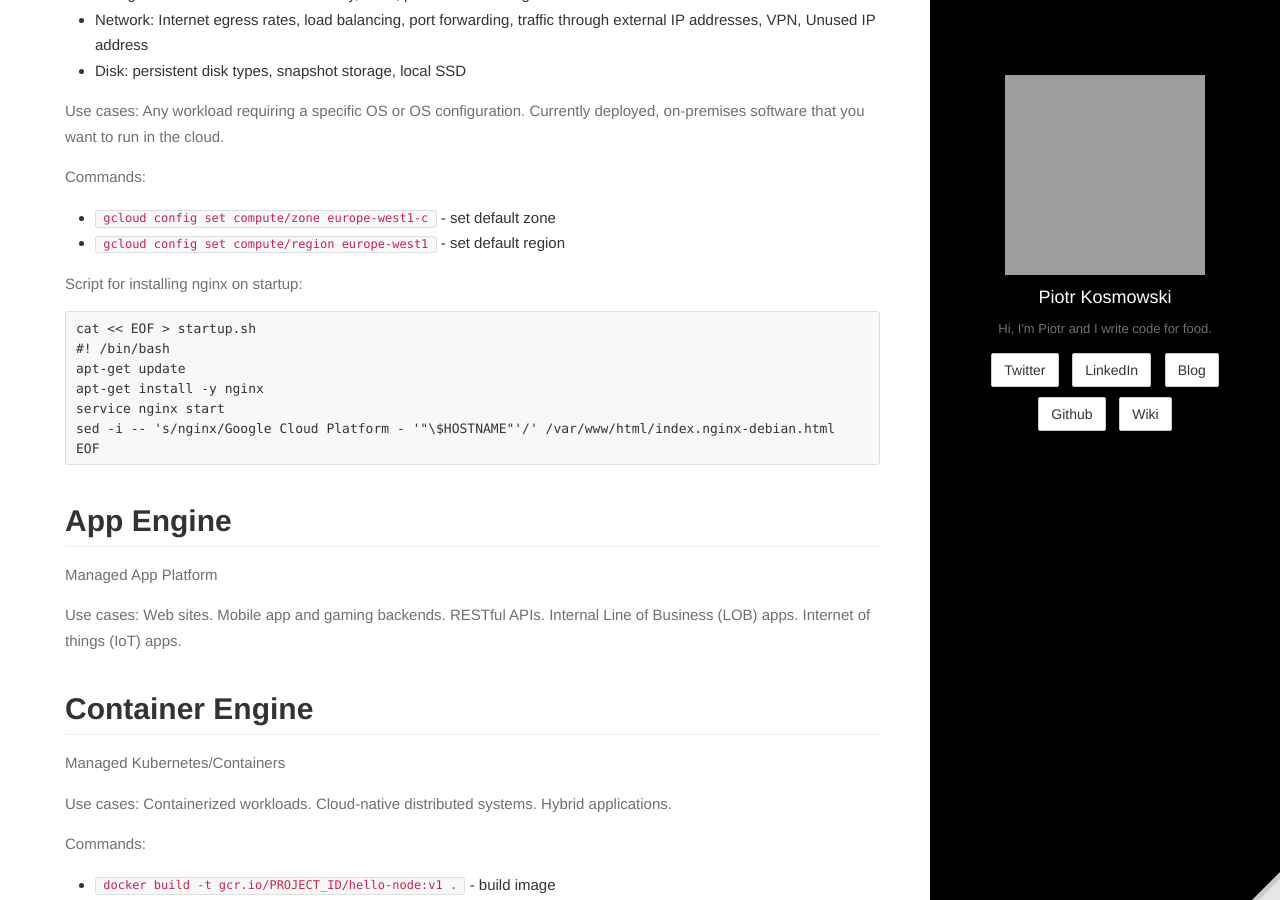
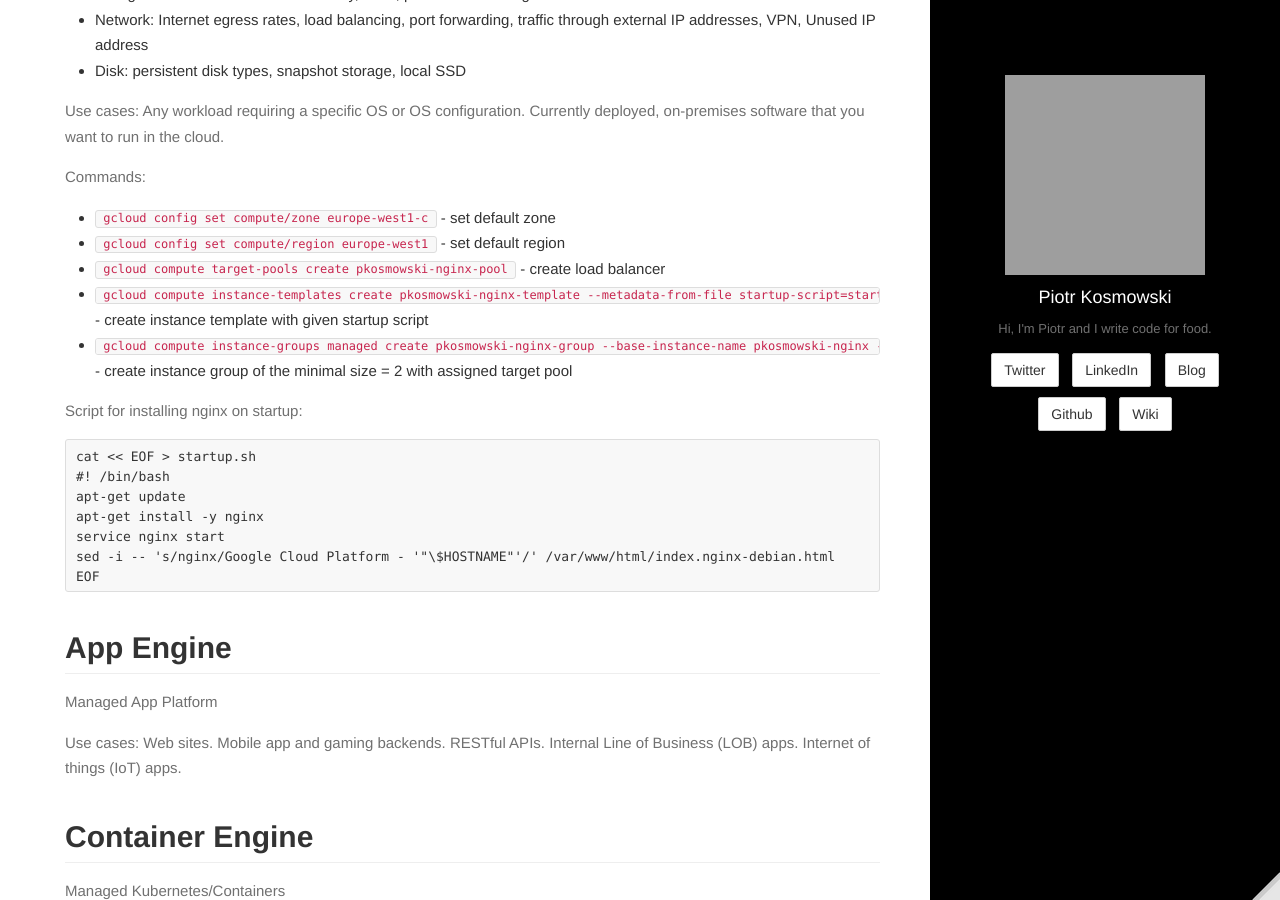
Before and after one commit to kospiotr/kospiotr.github.io, a Jekyll site: the page built from wiki/gcp.md, in a window 1280 px wide and 900 px high, scrolled down 3509 px. Built offline with Jekyll 4.4.1, drawn with Linux system fonts in a browser that asks for light colours; grey boxes are pictures that could not be loaded.

Commit message:
Update gcp.md

````diff
--- a/wiki/gcp.md
+++ b/wiki/gcp.md
@@ -44,6 +44,14 @@ Use cases: Any workload requiring a specific OS or OS configuration. Currently d
 Commands:
 * `gcloud config set compute/zone europe-west1-c` - set default zone
 * `gcloud config set compute/region europe-west1` - set default region
+* `gcloud compute target-pools create pkosmowski-nginx-pool` - create load balancer
+* `gcloud compute instance-templates create pkosmowski-nginx-template
+         --metadata-from-file startup-script=startup.sh` - create instance template with given startup script
+* `gcloud compute instance-groups managed create pkosmowski-nginx-group
+         --base-instance-name pkosmowski-nginx
+         --size 2
+         --template pkosmowski-nginx-template
+         --target-pool pkosmowski-nginx-pool` - create instance group of the minimal size = 2 with assigned target pool
 
 Script for installing nginx on startup:
 ```
````
